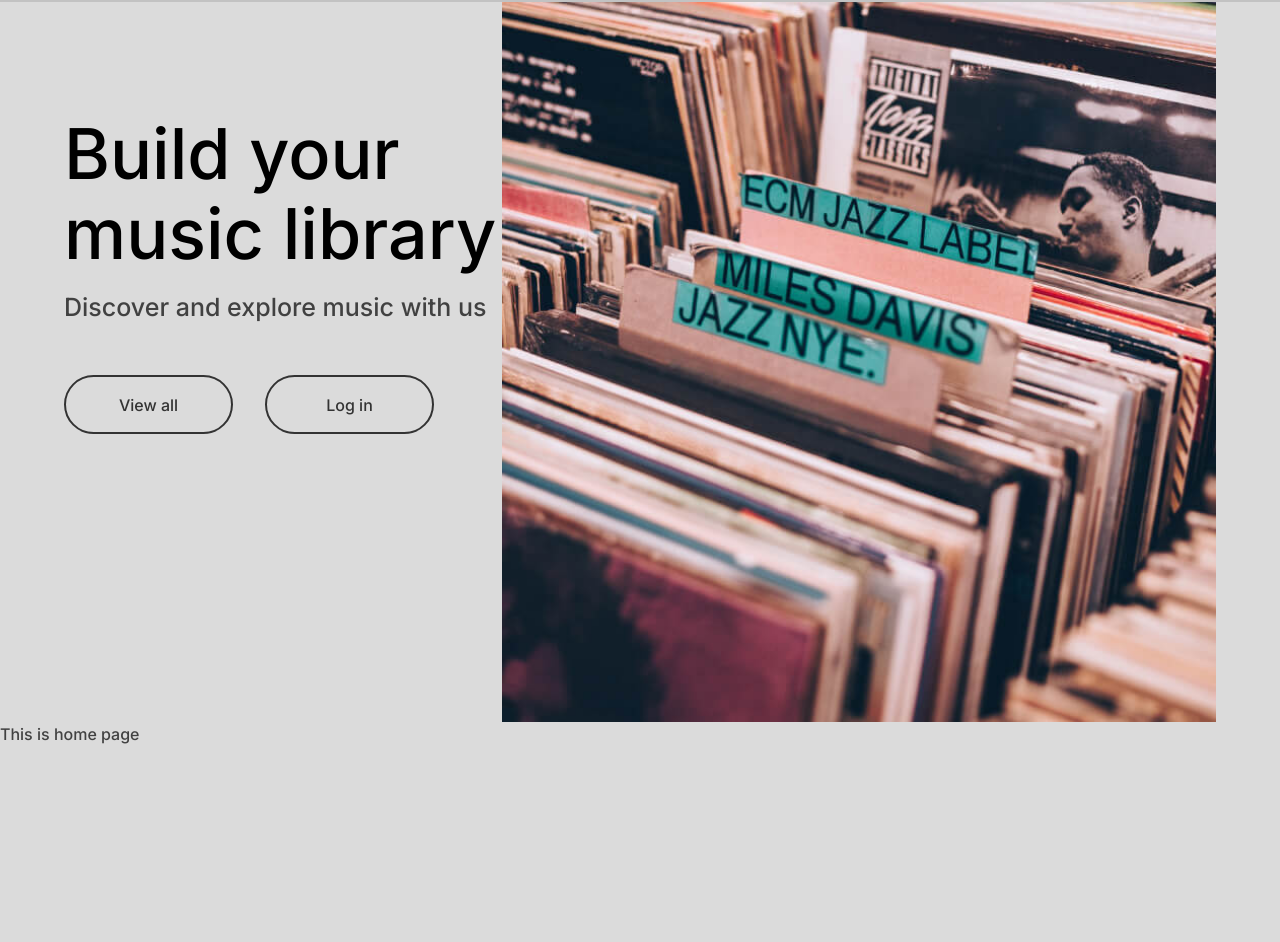
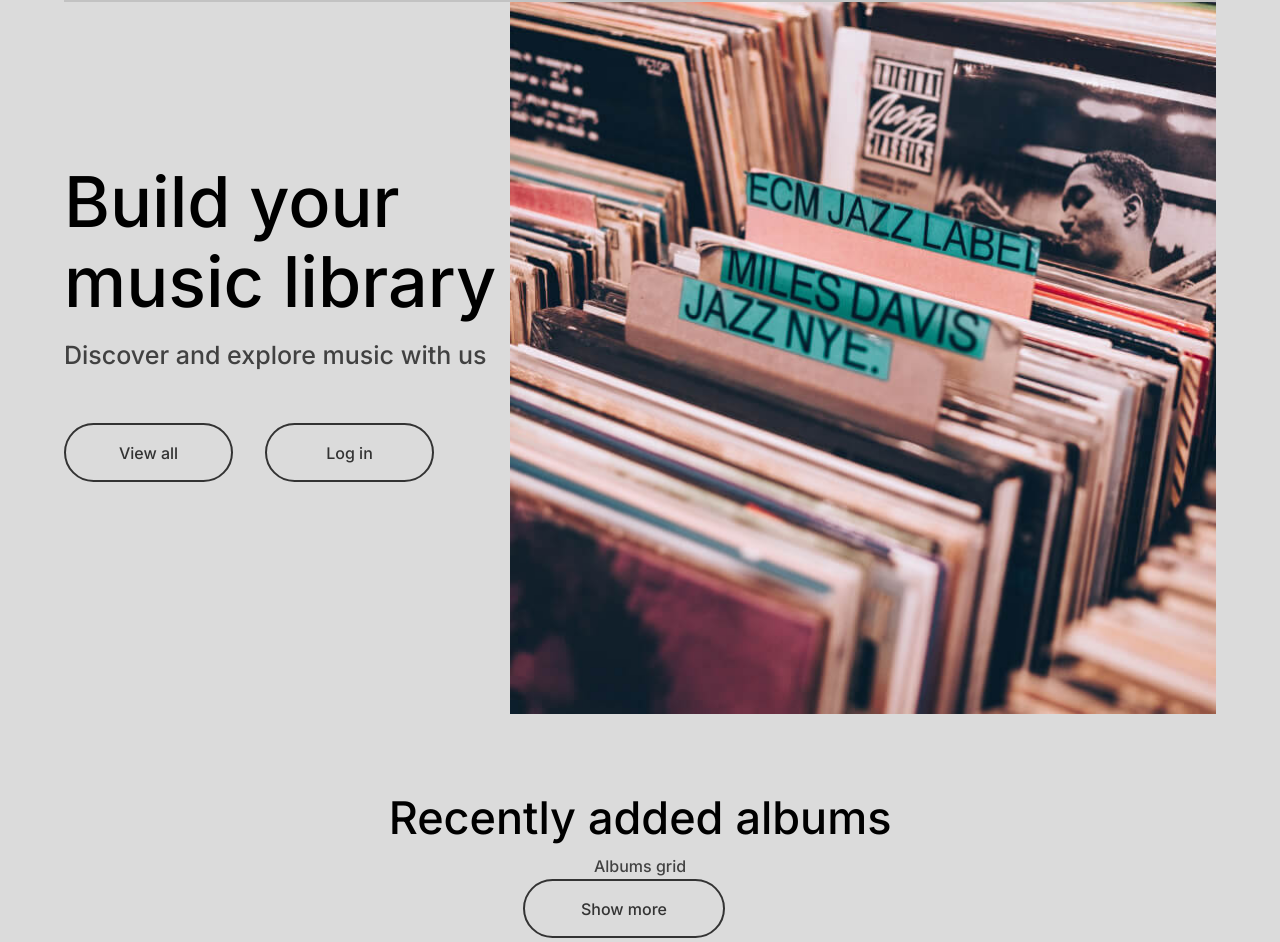
Before and after one commit to eprikhodko/music-box, a React (Create React App) app: page / in a window 1280 px wide. Shown: the part 78-1020 px from the top of the page. Before the commit the page ends 826 px from the top, so only its background shows below. Built offline with nearby package versions, Linux system fonts and the light colour scheme.

Commit message:
Create RecentlyAddedAlbums component structure

```diff
--- a/src/components/Header.js
+++ b/src/components/Header.js
@@ -10,10 +10,10 @@ import Nav from "./Nav"
 const StyledHeader = styled.header`
   padding: 0.5em 0 0.5em;
   max-width: 1440px;
-  /* width: 90%; */
-  display: flex;
-  justify-content: center;
-  align-items: center;
+  width: 90%;
+  /* display: flex; */
+  /* justify-content: center; */
+  /* align-items: center; */
   margin: 0 auto;
   border-bottom: 3px solid #c2c2c2;
 `
--- a/src/components/Hero.js
+++ b/src/components/Hero.js
@@ -21,7 +21,7 @@ const ContainerHeroText = styled.div`
   max-width: 500px;
   display: flex;
   flex-direction: column;
-  margin: 7em 0 18em;
+  margin: 10em 0 14.5em;
   /* border: 3px solid green; */
 `
 
--- a/src/components/RecentlyAddedAlbums.js
+++ b/src/components/RecentlyAddedAlbums.js
@@ -1,5 +1,41 @@
+import styled from "styled-components"
+import Button from "./Button"
+
+import Container from "./containers/Container"
+import ContainerMain from "./containers/ContainerMain"
+
+const Section = styled.section`
+  margin-top: 4.2em;
+`
+
+const Title = styled.h2`
+  font-size: 4.5rem;
+  color: #000;
+  font-weight: 500;
+`
+
+const ContainerFlexColumn = styled.div`
+  display: flex;
+  flex-direction: column;
+  align-items: center;
+  margin: 0 auto;
+  /* border: 1px solid; */
+`
+
 function RecentlyAddedAlbums() {
-  return <div>This is Recently added albums</div>
+  return (
+    <ContainerMain>
+      <Section>
+        <Container>
+          <ContainerFlexColumn>
+            <Title>Recently added albums</Title>
+            <div>Albums grid</div>
+            <Button text="Show more" />
+          </ContainerFlexColumn>
+        </Container>
+      </Section>
+    </ContainerMain>
+  )
 }
 
 export default RecentlyAddedAlbums
--- a/src/pages/home.js
+++ b/src/pages/home.js
@@ -1,6 +1,6 @@
 import Header from "../components/Header"
 import Hero from "../components/Hero"
-// import RecentlyAddedAlbums from "../components/RecentlyAddedAlbums"
+import RecentlyAddedAlbums from "../components/RecentlyAddedAlbums"
 // import Footer from "../components/Footer"
 
 function Home() {
@@ -9,7 +9,7 @@ function Home() {
       <Header />
       <main>
         <Hero />
-        {/* <RecentlyAddedAlbums / */}
+        <RecentlyAddedAlbums />
       </main>
       {/* <Footer /> */}
       <div>This is home page</div>
```
